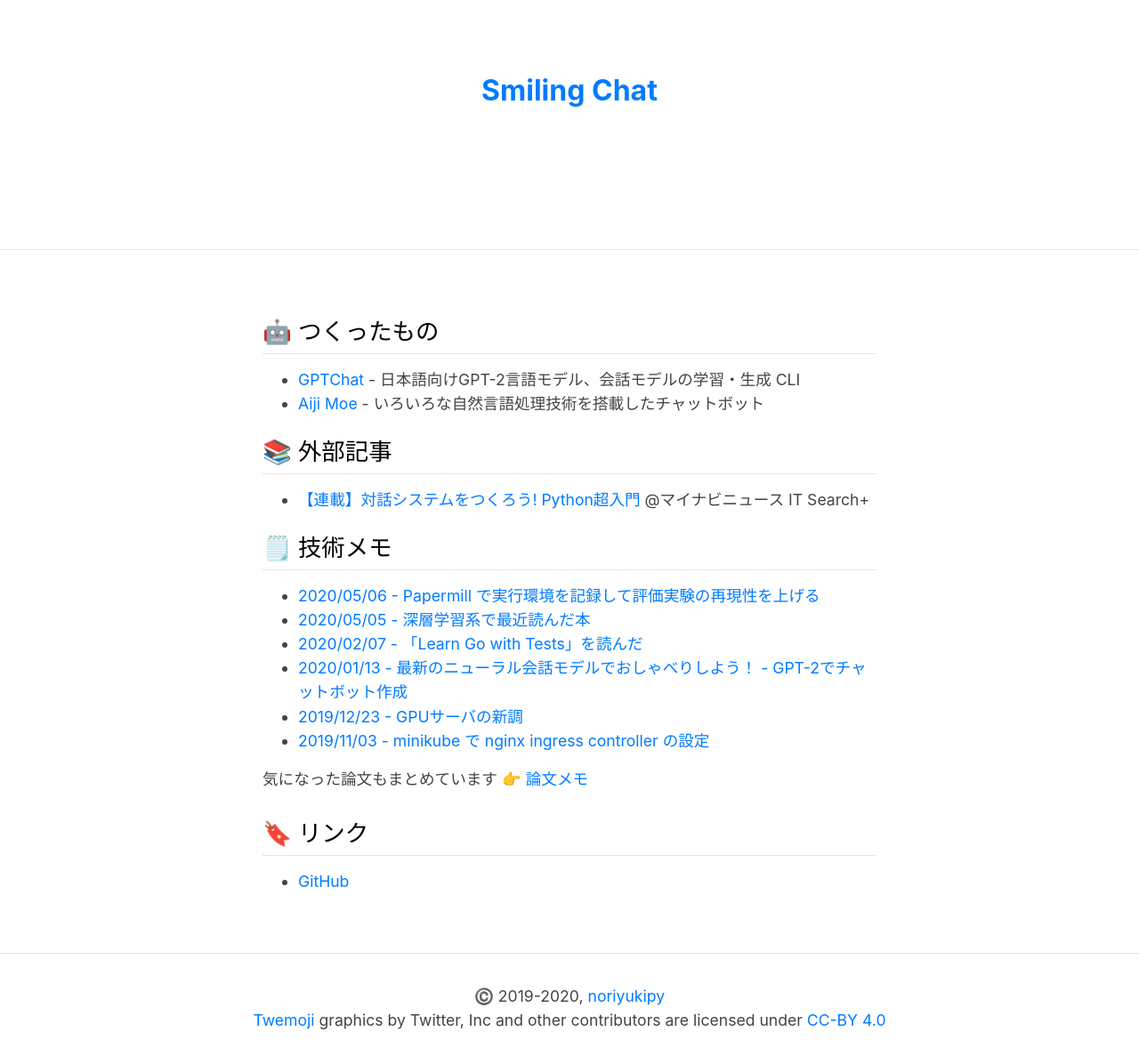
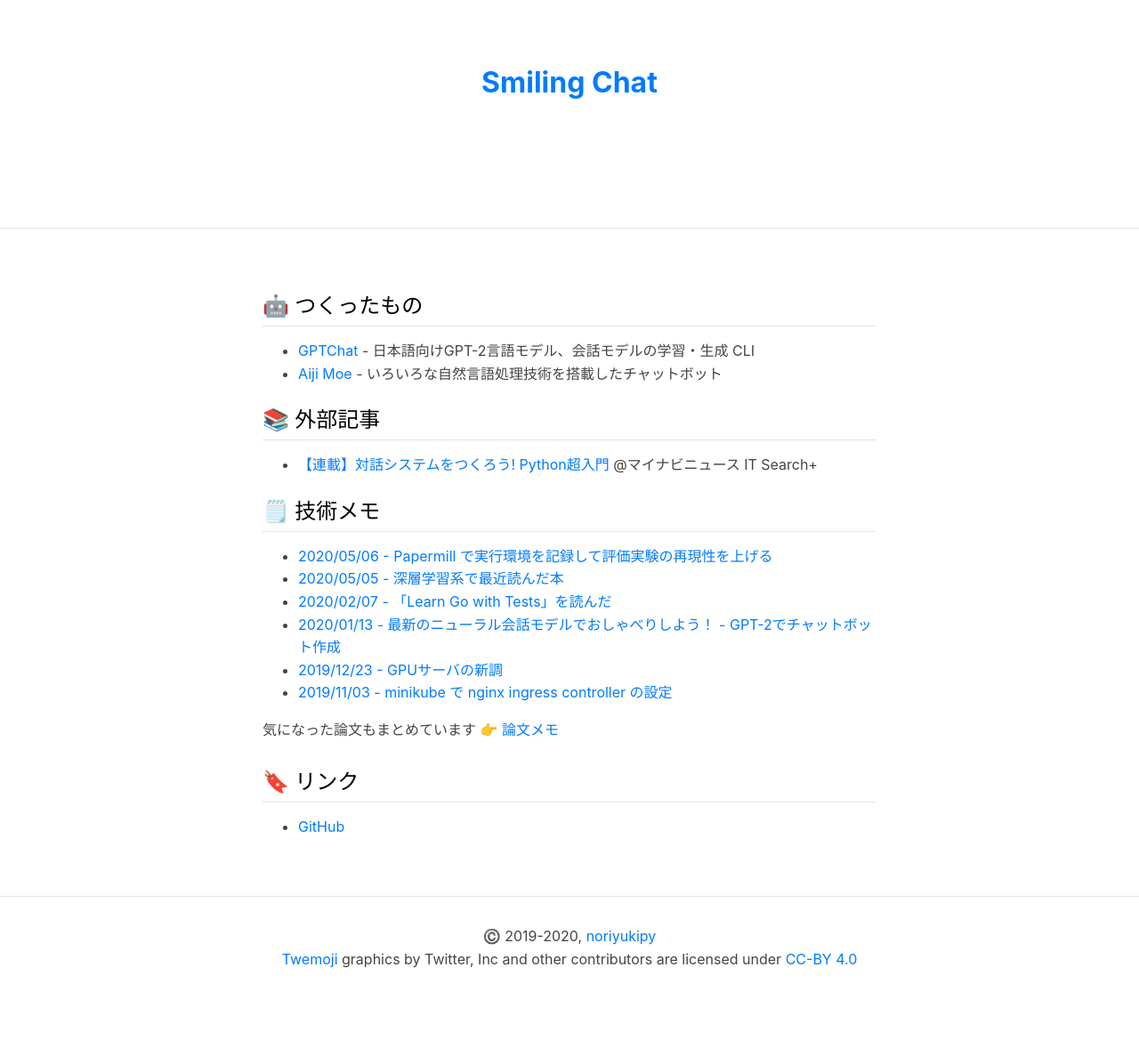
Before and after one commit to noriyukipy/blog, a Jekyll site: the page built from README.md, in a window 1280 px wide. Shown: the whole page at 89% size. Built offline with Jekyll 4.4.1, drawn with Linux system fonts in a browser that asks for light colours; our own code applies the rules of GitHub Pages for plain Markdown files; after the commit the page ends 1107 px from its top, so only the background shows below that.

Commit message:
Change font size and line height

```diff
--- a/assets/css/main.css
+++ b/assets/css/main.css
@@ -1,8 +1,12 @@
 body {
     color: #444;
     font-family: -apple-system, BlinkMacSystemFont, "Helvetica Neue", YuGothic, "ヒラギノ角ゴ ProN W3", Hiragino Kaku Gothic ProN, Arial, "メイリオ", Meiryo, sans-serif;
+
+    line-height: 1.6rem;
+    /*
+    font-size: 1.1rem;
     line-height: 1.7rem;
-    font-size: 1.1rem;
+    */
 }
 
 @media (min-width: 992px) {
```
